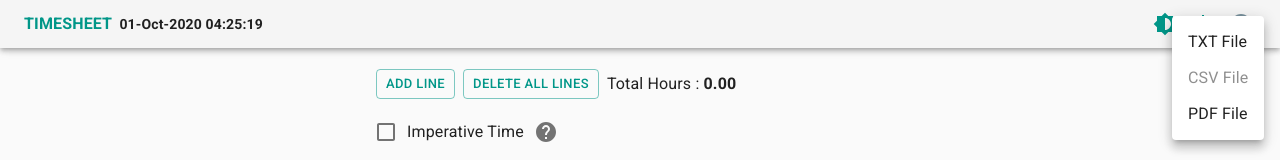
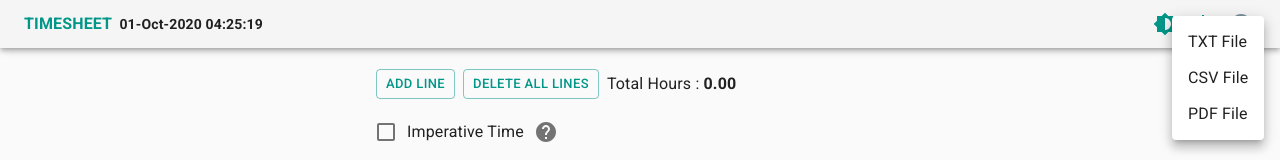
Before and after one commit to nishantpainter/timesheet, a React (Create React App) app: page / in a window 1280 px wide. Both pictures are taken after a click on the button 1203 px from the left and 24 px from the top of the page. Shown: the top 160 px of the page. Built offline with nearby package versions, Linux system fonts and the light colour scheme.

Commit message:
Enable csv download

```diff
--- a/src/Timesheet/components/DownloadIconButton.tsx
+++ b/src/Timesheet/components/DownloadIconButton.tsx
@@ -60,9 +60,7 @@ const DownloadIconButton: React.FC<DownloadIconButtonProps> = (props) => {
         onClose={handleCloseMenu}
       >
         <MenuItem onClick={handleDownloadTXT}>TXT File</MenuItem>
-        <MenuItem disabled onClick={handleDowloadCSV}>
-          CSV File
-        </MenuItem>
+        <MenuItem onClick={handleDowloadCSV}>CSV File</MenuItem>
         <MenuItem onClick={handleDownloadPDF}>PDF File</MenuItem>
       </Menu>
     </>
```
